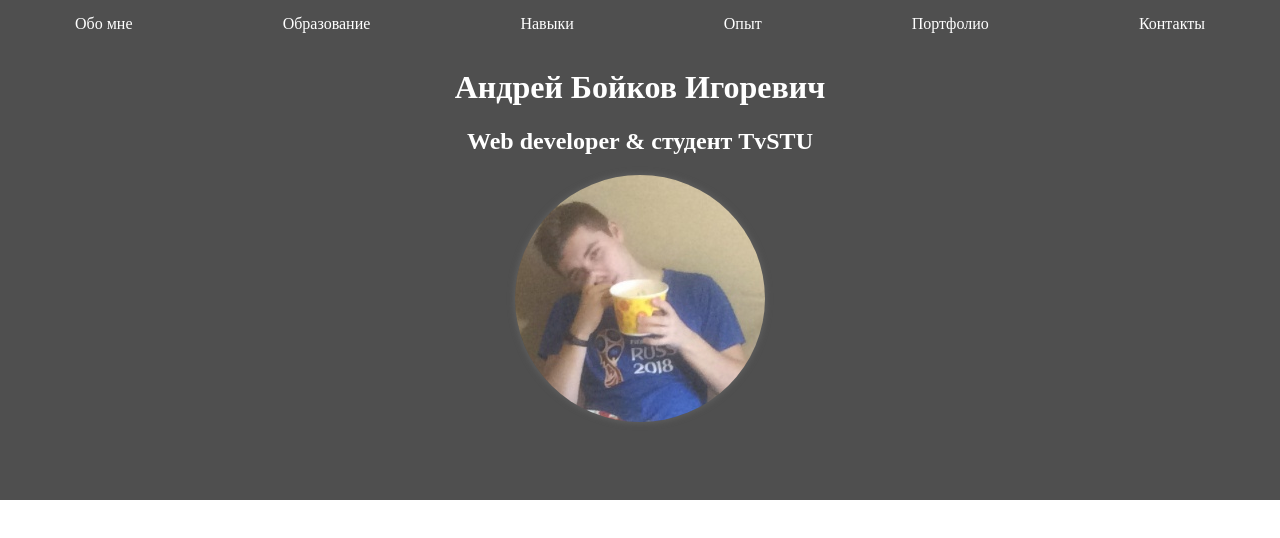
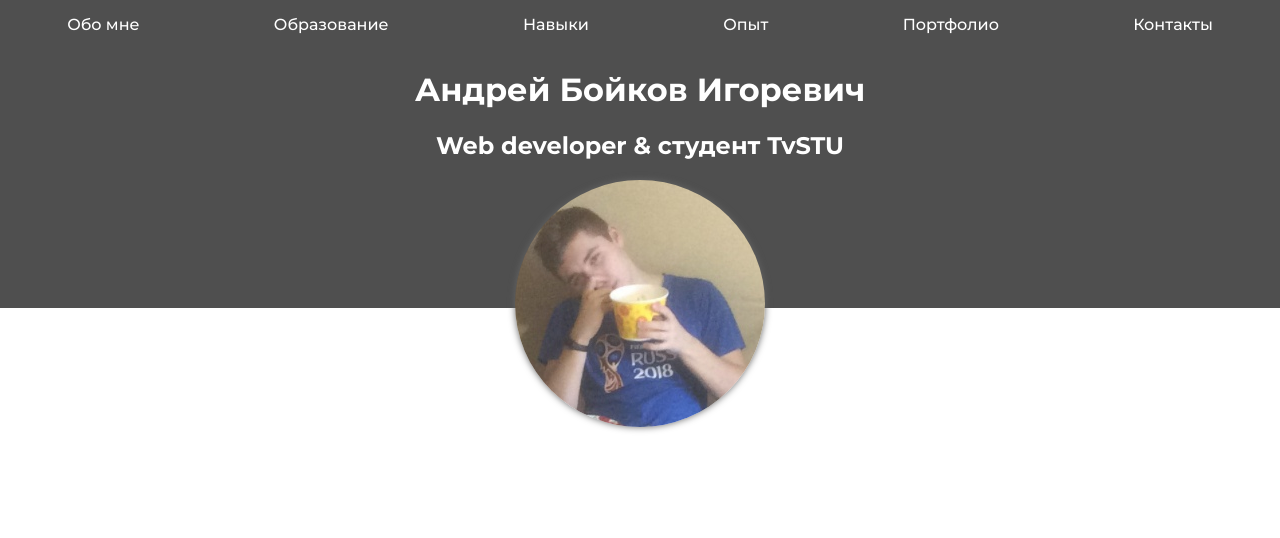
Before and after one commit to Dronchiklolka/MyPortfolio, a plain HTML site: page index.html in a window 1280 px wide. Drawn offline with Linux system fonts and the light colour scheme.

Commit message:
Change shrift in Monsterat

```diff
--- a/index.html
+++ b/index.html
@@ -3,6 +3,7 @@
 <head>
     <meta charset="UTF-8">
     <meta name="viewport" content="width=device-width, initial-scale=1.0">
+    <link href="https://fonts.googleapis.com/css2?family=Montserrat:wght@400;500;600;700&display=swap" rel="stylesheet">
     <link rel="stylesheet" href="main.css">
     <title>MyPortfolio</title>
 </head>
--- a/main.css
+++ b/main.css
@@ -3,7 +3,7 @@
 }
 
 header{
-    height: 500px;
+    height: 308px;
     background-color: #4f4f4f;
 }
 
@@ -11,6 +11,7 @@ body{
     margin: 0;
     color: #fff;
     -webkit-font-smoothing: antialiased;
+    font-family: 'Montserrat', sans-serif;
 }
 
 img{
@@ -23,6 +24,7 @@ nav a{
     padding: 15px 0;
     color: #fff;
     text-decoration: none;
+    font-weight: 500;
 }
 
 .header__navigation{
```
